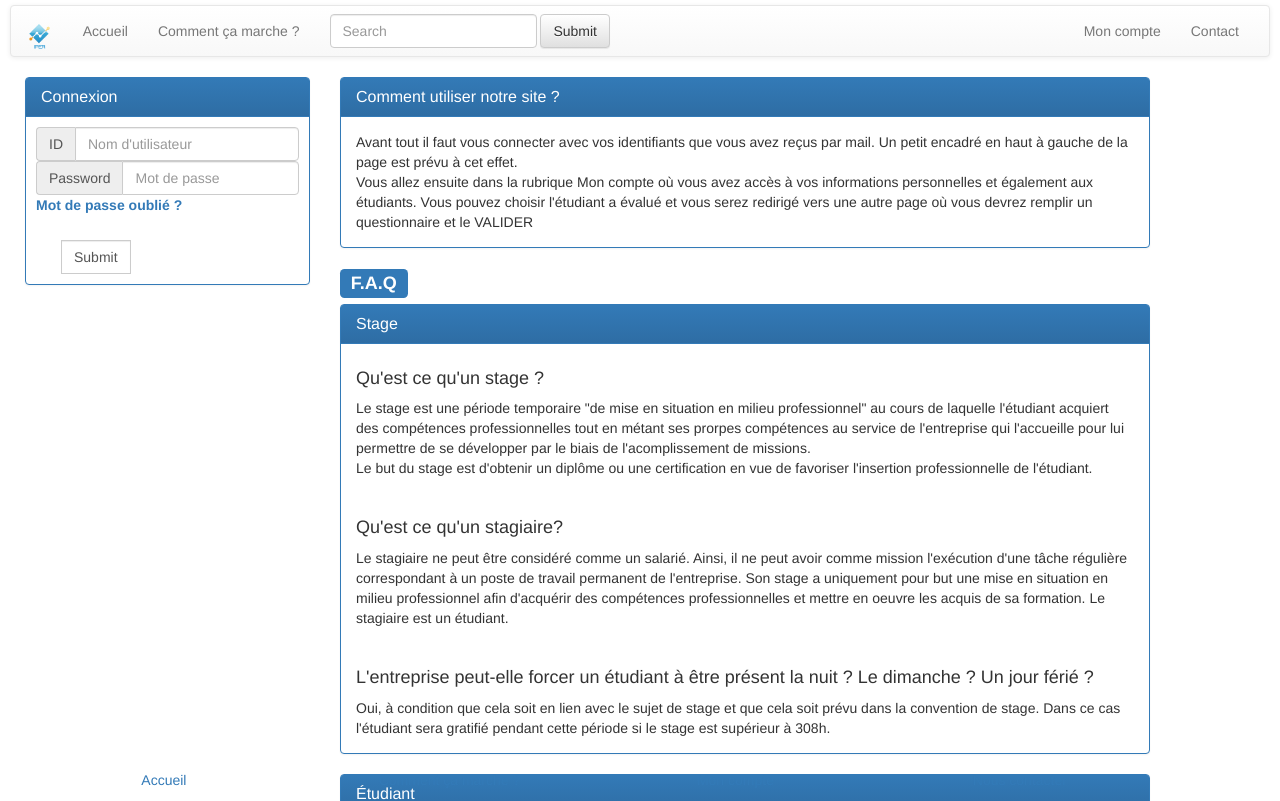
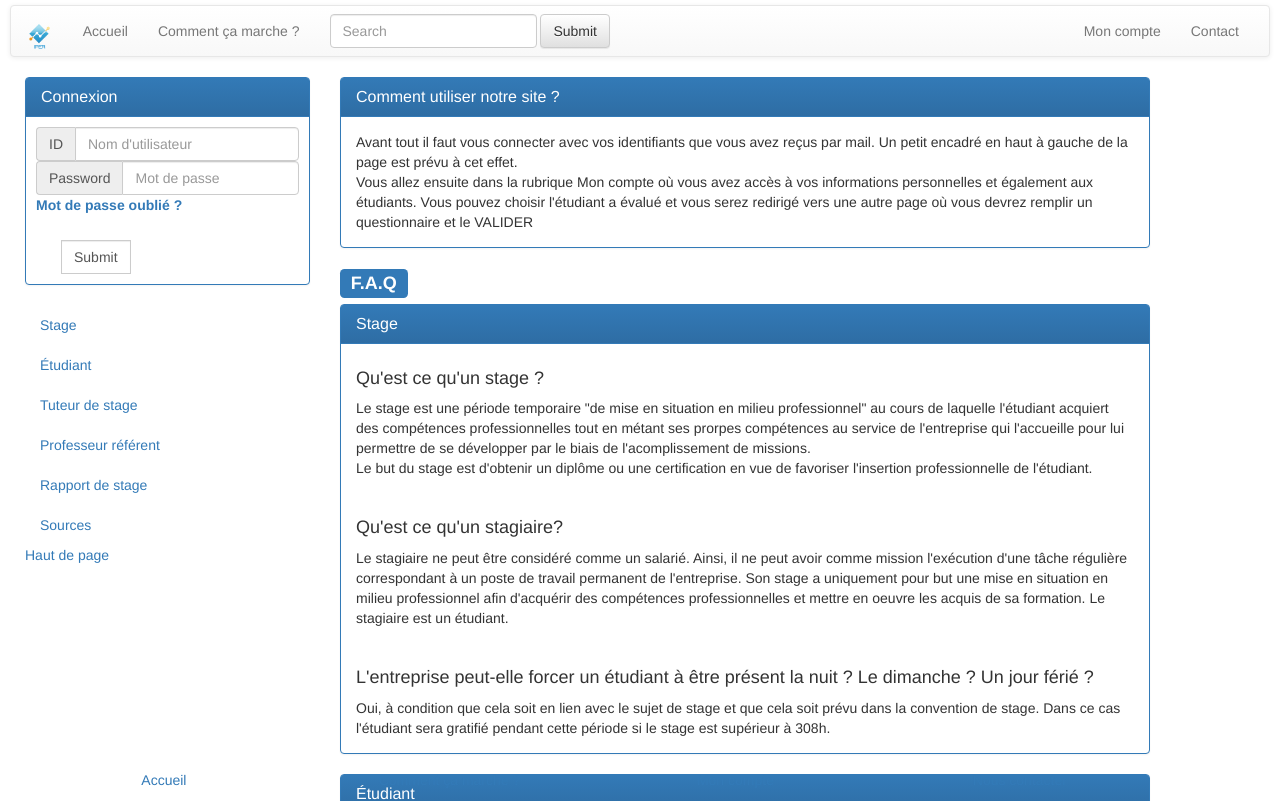
Before and after one commit to Alrik221/IPER-2.0, a PHP site: page /ccm.php in a window 1280 px wide. Shown: the top 801 px of the page. Run offline with PHP 8.4, Linux system fonts and the light colour scheme.

Commit message:
Commit sidebar pour la page comment ça marche

```diff
--- a/ccm.php
+++ b/ccm.php
@@ -1,16 +1,19 @@
 <!DOCTYPE html>
 <html>
 <?php include("includes/head.php") ?>
-<body>
+<body id="top">
     <?php include("includes/header.php") ?>
     <main>
 
-        <?php include("includes/menuleft.php") ?>
+        <!--<?php include("includes/menuleft.php") ?>-->
+        <?php include("includes/sidebar.php") ?>
+
 
         <?php include("includes/articles/ArtCcm.php") ?>
 
+        <?php include("includes/footer.php") ?>
+
     </main>
-    <?php include("includes/footer.php") ?>
 
 
 </body>
--- a/includes/articles/ArtCcm.php
+++ b/includes/articles/ArtCcm.php
@@ -14,7 +14,7 @@
 
     <div class="panel panel-primary">
         <div class="panel-heading">
-            <h2 class="panel-title">Stage</h2>
+            <h2 class="panel-title" id="Titre1">Stage</h2>
         </div>
         <div class="panel-body">
             <h4>Qu'est ce qu'un stage ?</h4>
@@ -44,7 +44,7 @@
 
     <div class="panel panel-primary">
         <div class="panel-heading">
-            <h3 class="panel-title">Étudiant</h3>
+            <h3 class="panel-title" id="Titre2">Étudiant</h3>
         </div>
         <div class="panel-body">
             <h4>L'entreprise peut-elle déduire de la rémunération la prise en charge de frais de restauration, de transport ou autres avantages ?</h4>
@@ -95,7 +95,7 @@
 
     <div class="panel panel-primary">
         <div class="panel-heading">
-            <h3 class="panel-title">Tuteur de stage</h3>
+            <h3 class="panel-title" id="Titre3">Tuteur de stage</h3>
         </div>
         <div class="panel-body">
             <h4>Comment est choisi le tuteur de stage ?</h4>
@@ -112,7 +112,7 @@
 
     <div class="panel panel-primary">
         <div class="panel-heading">
-            <h3 class="panel-title">Professeur référent</h3>
+            <h3 class="panel-title" id="Titre4">Professeur référent</h3>
         </div>
         <div class="panel-body">
             <h4>Comment est choisi l'enseignant référent ?</h4>
@@ -134,7 +134,7 @@
 
     <div class="panel panel-primary">
         <div class="panel-heading">
-            <h3 class="panel-title">Rapport de stage</h3>
+            <h3 class="panel-title" id="Titre5">Rapport de stage</h3>
         </div>
         <div class="panel-body">
             <h4>Comment rédiger un rapport de stage ?</h4>
@@ -209,7 +209,7 @@
 
     <div class="panel panel-primary">
         <div class="panel-heading">
-            <h3 class="panel-title">Sources</h3>
+            <h3 class="panel-title" id="Titre6">Sources</h3>
         </div>
         <div class="panel-body">
             <ul>
--- /dev/null
+++ b/includes/sidebar.php
@@ -0,0 +1,40 @@
+<div class="col-md-3" role="complementary">
+    <!-- MENU LEFT -->
+    <div class="panel panel-primary">
+        <div class="panel-heading">
+            <h3 class="panel-title">Connexion</h3>
+        </div>
+        <form action="verification.php" method="post">
+
+
+            <div class="input-group">
+                <span class="input-group-addon">ID</span>
+                <input type="text" class="form-control" placeholder="Nom d'utilisateur">
+            </div>
+
+            <div class="input-group">
+                <span class="input-group-addon">Password</span>
+                <input type="text" class="form-control" placeholder="Mot de passe">
+            </div>
+            <label><a href="mdpoublie.php"> Mot de passe oublié ? </a></label>
+            <br></br>
+            <div class="input-group" style="padding-left : 25px;">
+                <input type='submit' class="form-control">
+            </div>
+        </form>
+    </div>
+
+    <!-- SIDEBAR -->
+    <nav class="bs-docs-sidebar hidden-print hidden-sm hidden-xs affix">
+        <ul class="nav bs-docs-sidenav">
+            <li><a href="#Titre1">Stage</a></li>
+            <li><a href="#Titre2">Étudiant</a></li>
+            <li><a href="#Titre3">Tuteur de stage</a></li>
+            <li><a href="#Titre4">Professeur référent</a></li>
+            <li><a href="#Titre5">Rapport de stage</a></li>
+            <li><a href="#Titre6">Sources</a></li>
+        </ul>
+        <a href="#top">Haut de page</a>
+    </nav>
+
+</div>
```
